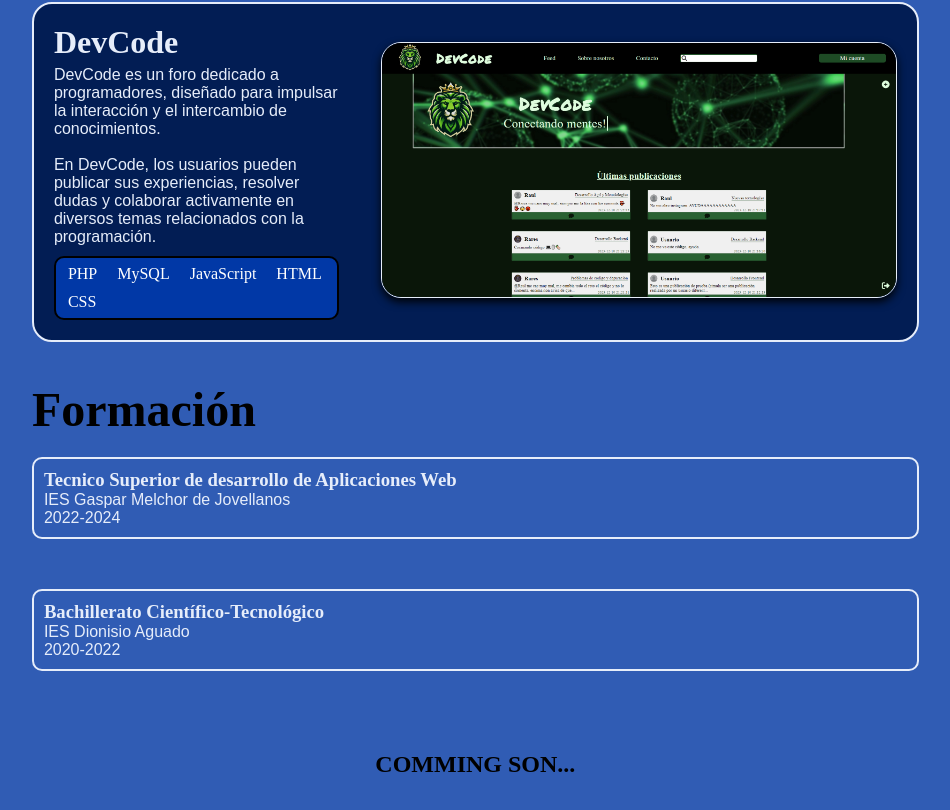
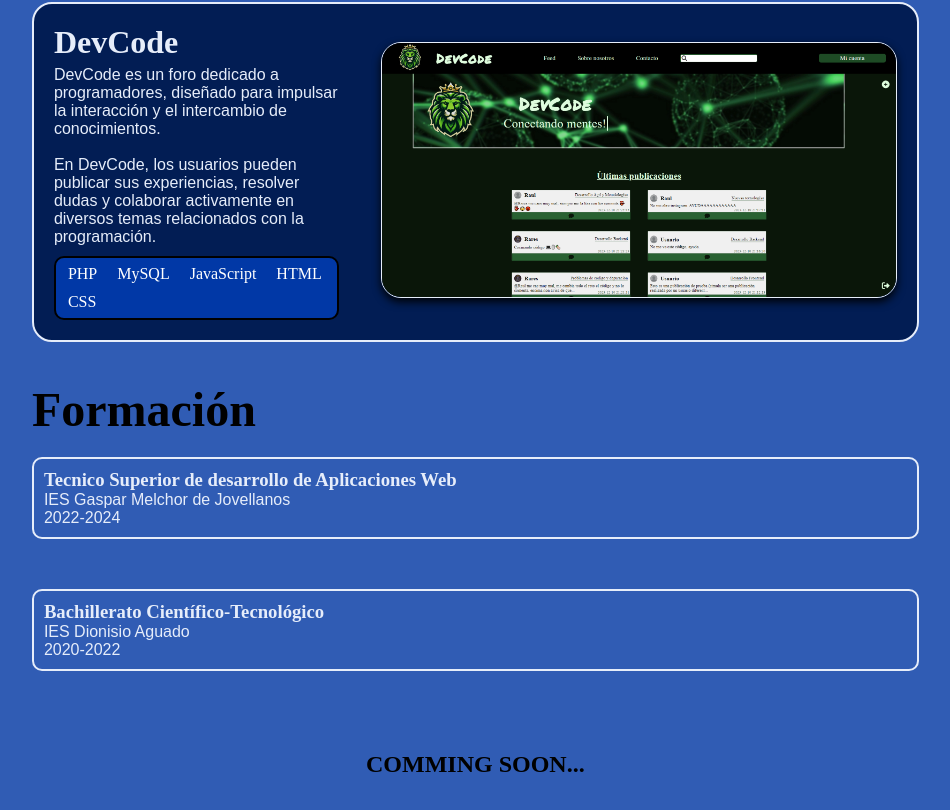
Before and after one commit to AyoubCHA58/rares-cv, a Next.js app: page / in a window 1280 px wide. Shown: the part 1912-2722 px from the top of the page, without its empty margins (249-1199 px from the left). Built offline with nearby package versions, Linux system fonts and the light colour scheme.

Commit message:
Update page.js

```diff
--- a/src/app/page.js
+++ b/src/app/page.js
@@ -31,7 +31,7 @@ const Home = () => {
       {fromacionKeys.map((key, index) => (
         <Formacion key={key} textos={textos} fromacionKey={key} index={index} />
       ))}
-      <div className={styles.comming}>COMMING SON...</div>
+      <div className={styles.comming}>COMMING SOON...</div>
     </main>
   );
 };
```
